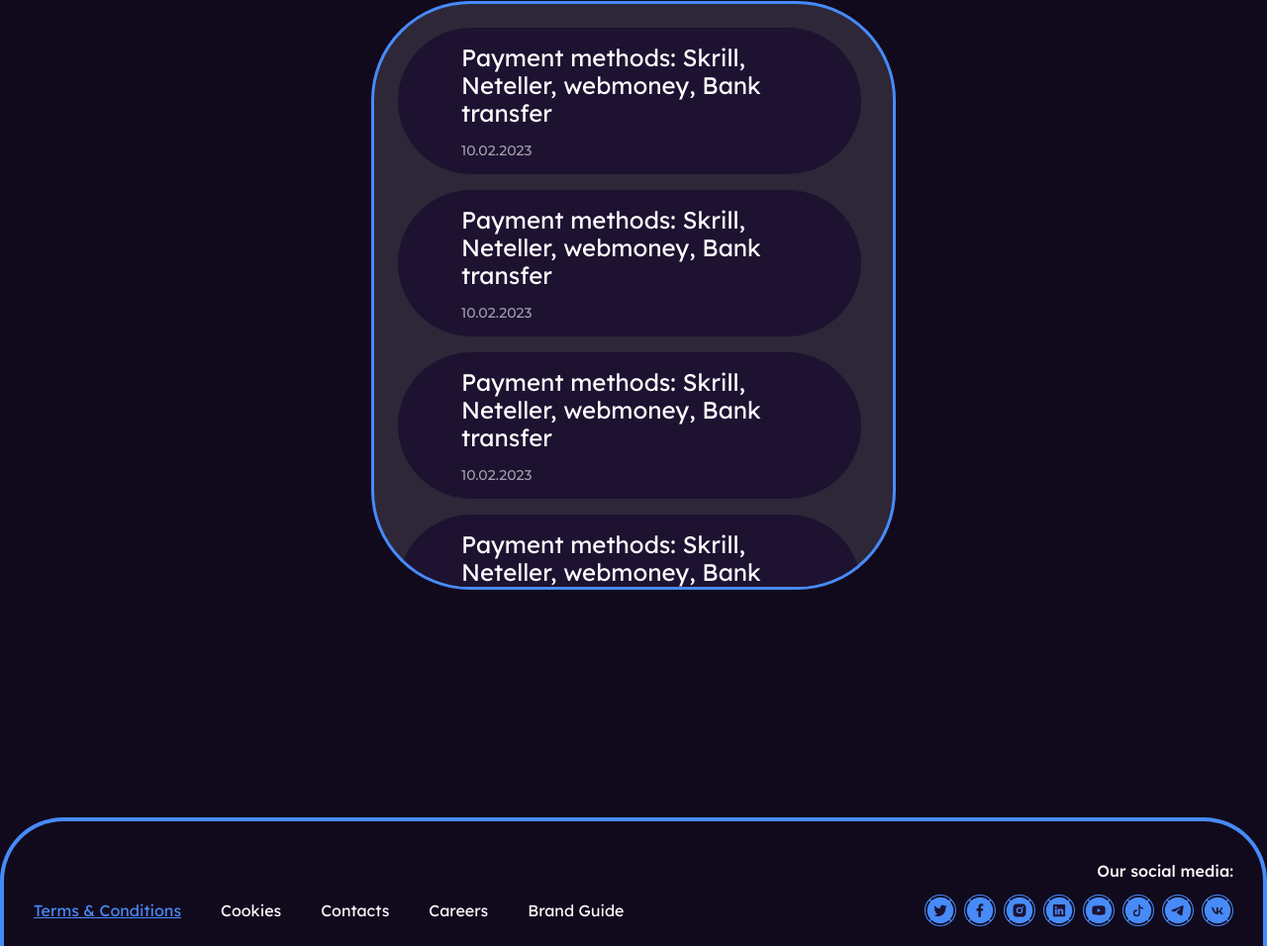
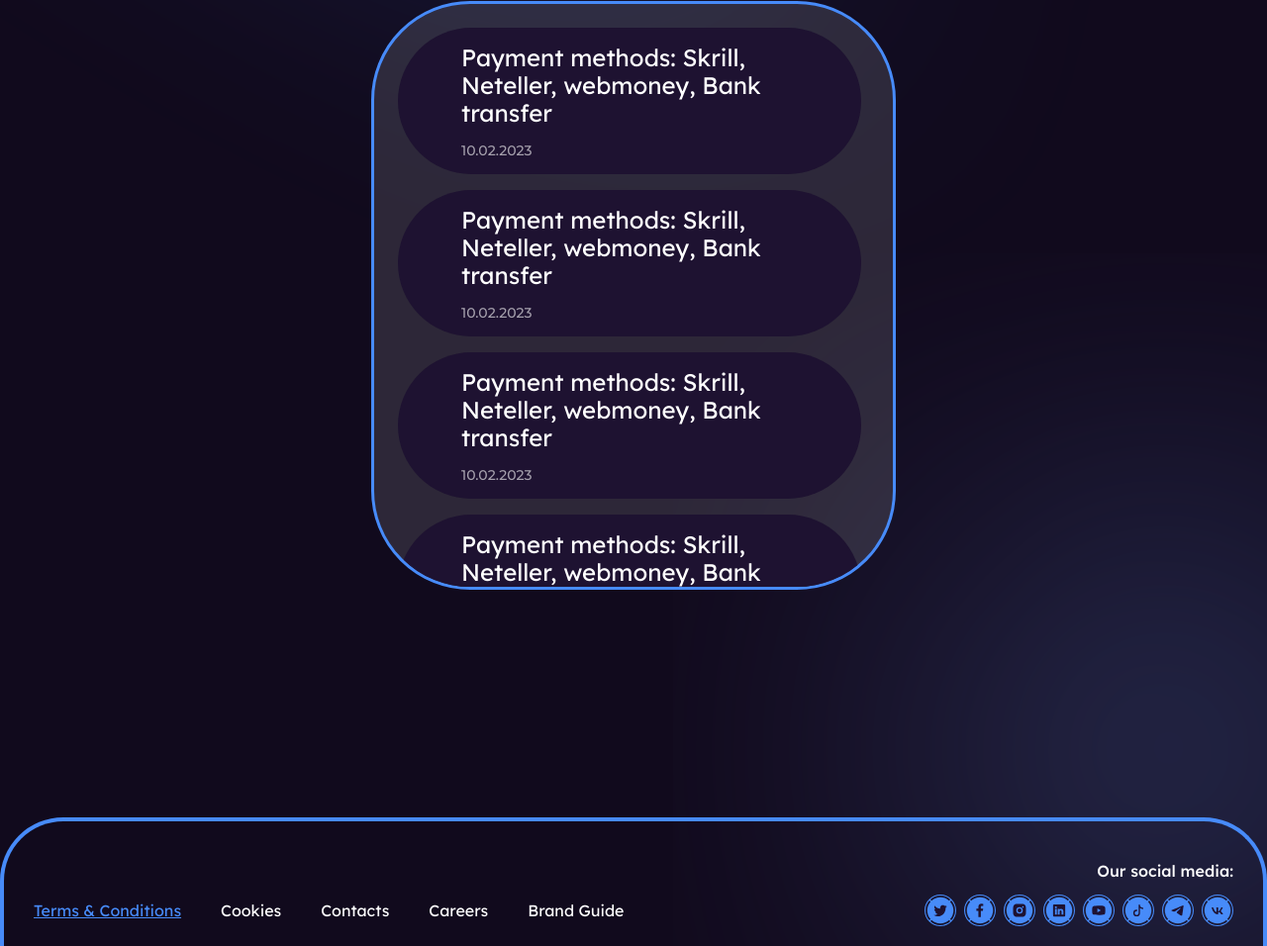
Before and after one commit to Yauhen-Kuntsevich/gambling-house, a plain HTML site: page index.html in a window 1280 px wide. Shown: the part 1098-2054 px from the top of the page at 99% size. Drawn offline with Linux system fonts and the light colour scheme.

Commit message:
Light gradients are done

```diff
--- a/index.html
+++ b/index.html
@@ -106,7 +106,9 @@
         </div>
       </div>
       <main class="main">
-        <!-- <img class="left-light" src="./images/left-light.svg" alt="" /> -->
+        <div class="left-light-gradient">
+          <img src="./images/left-light.svg" alt=" " />
+        </div>
         <div class="main-container">
           <section class="hero-banner">
             <header class="hero-banner-header">
@@ -332,13 +334,9 @@
           </section>
         </div>
       </main>
-      <!-- <img
-        class="right-light"
-        src="./images/right-light.svg"
-        alt=""
-        width="1000"
-        height="1000"
-      /> -->
+      <div class="right-light-gradient">
+        <img src="./images/right-light.svg" alt=" " />
+      </div>
       <footer class="footer">
         <nav class="footer-navigation">
           <ul class="footer-navigation-menu">
--- a/styles/styles.css
+++ b/styles/styles.css
@@ -155,6 +155,7 @@
 }
 
 .page-wrapper {
+  position: relative;
   display: flex;
   flex-direction: column;
   min-height: 100vh;
@@ -169,6 +170,7 @@
   min-height: 112px;
   padding-top: 25px;
   padding-inline: 25px;
+  z-index: 3;
 }
 
 .header-container {
@@ -305,6 +307,7 @@
   padding-top: 30px;
   padding-inline: 10px;
   margin-bottom: 92px;
+  z-index: 3;
 }
 
 .mobile-header-menu-list {
@@ -357,33 +360,29 @@
 }
 
 .main {
+  position: relative;
   display: flex;
   justify-content: center;
   flex: 1;
   min-height: 1024px;
   overflow: hidden;
+  z-index: 3;
 }
 
-.left-light {
+.left-light-gradient {
+  position: absolute;
+  bottom: 0;
+  left: 0;
+  width: 100%;
   height: 100%;
-  position: absolute;
-  top: 0;
-  left: 0;
   z-index: 2;
 }
 
-.right-light {
-  position: absolute;
-  right: -350px;
-  bottom: -300px;
-  z-index: -1;
-}
-
 .main-container {
-  position: relative;
   display: flex;
   justify-content: space-between;
   width: var(--container-width);
+  z-index: 3;
 }
 
 .hero-banner {
@@ -512,7 +511,7 @@
 .blog {
   margin-top: 140px;
   margin-bottom: 230px;
-  z-index: 3;
+  z-index: 5;
 }
 
 .blog-header {
@@ -606,6 +605,7 @@
   padding-top: 40px;
   padding-bottom: 24px;
   padding-inline: 140px;
+  z-index: 2;
 }
 
 .footer-navigation-menu {
@@ -661,6 +661,15 @@
 
 .social-media-icon .main-fill {
   fill: var(--color-blue);
+}
+
+.right-light-gradient {
+  position: absolute;
+  right: -400px;
+  bottom: -300px;
+  width: 1000px;
+  height: 1000px;
+  z-index: 1;
 }
 
 .hidden {
```
